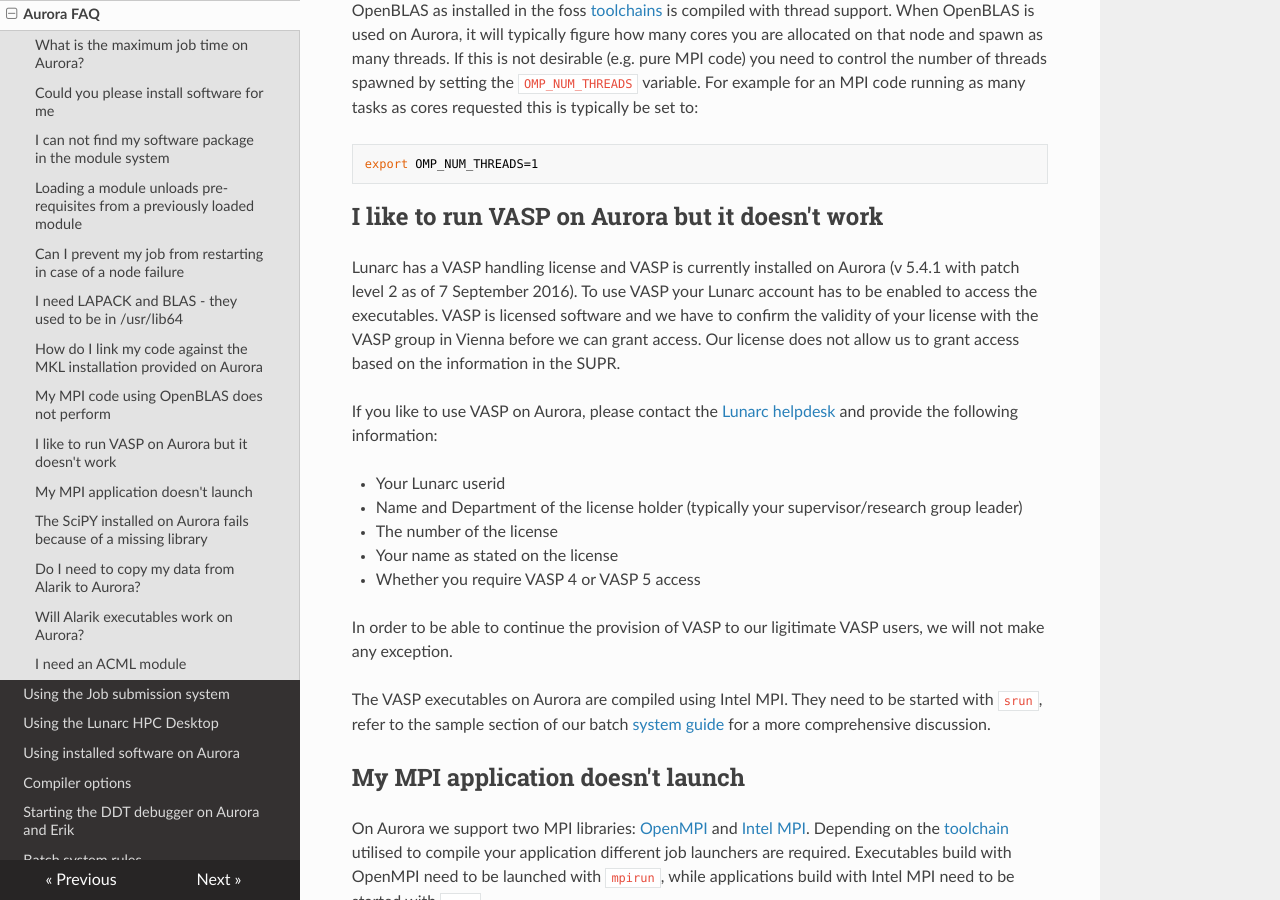
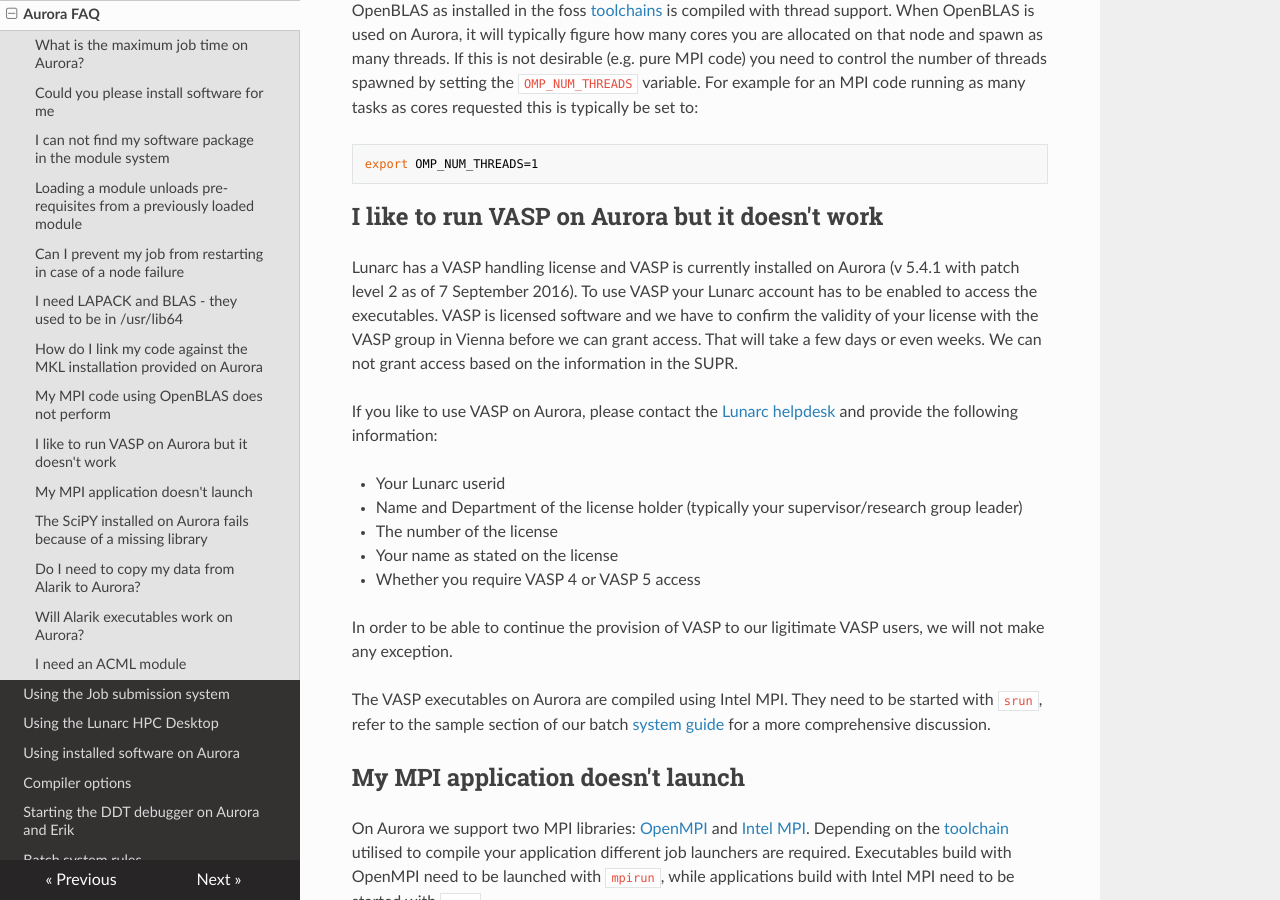
Before and after one commit to lunarc/lunarc_docs, an MkDocs documentation site: the page built from docs/aurora_faq.md, in a window 1280 px wide and 900 px high, scrolled down 2139 px. Built offline with MkDocs 1.6.1, drawn with Linux system fonts in a browser that asks for light colours; nearby versions of some CDN libraries; old or Windows-style settings are respelled for this version of MkDocs.

Commit message:
Update to VASP wording

```diff
--- a/docs/aurora_faq.md
+++ b/docs/aurora_faq.md
@@ -55,7 +55,7 @@
 
 ## I like to run VASP on Aurora but it doesn't work
 
-Lunarc has a VASP handling license and VASP is currently installed on Aurora (v 5.4.1 with patch level 2 as of 7 September 2016).  To use VASP your Lunarc account has to be enabled to access the executables.  VASP is licensed software and we have to confirm the validity of your license with the VASP group in Vienna before we can grant access.  Our license does not allow us to grant access based on the information in the SUPR.
+Lunarc has a VASP handling license and VASP is currently installed on Aurora (v 5.4.1 with patch level 2 as of 7 September 2016).  To use VASP your Lunarc account has to be enabled to access the executables.  VASP is licensed software and we have to confirm the validity of your license with the VASP group in Vienna before we can grant access.  That will take a few days or even weeks.  We can not grant access based on the information in the SUPR.
 
 If you like to use VASP on Aurora, please contact the [Lunarc helpdesk](http://www.lunarc.lu.se/support/support_form) and provide the following information:
 
```
